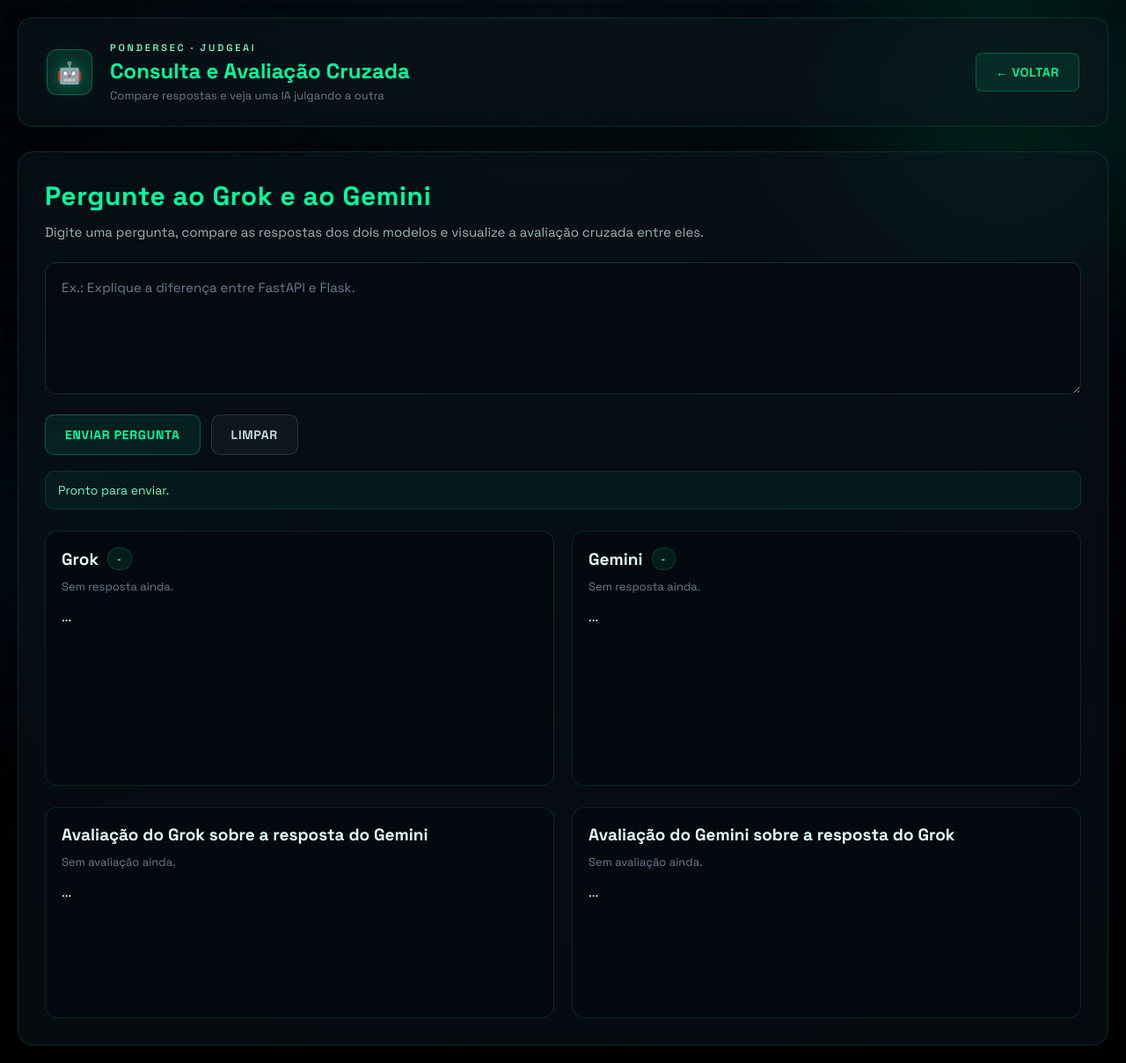
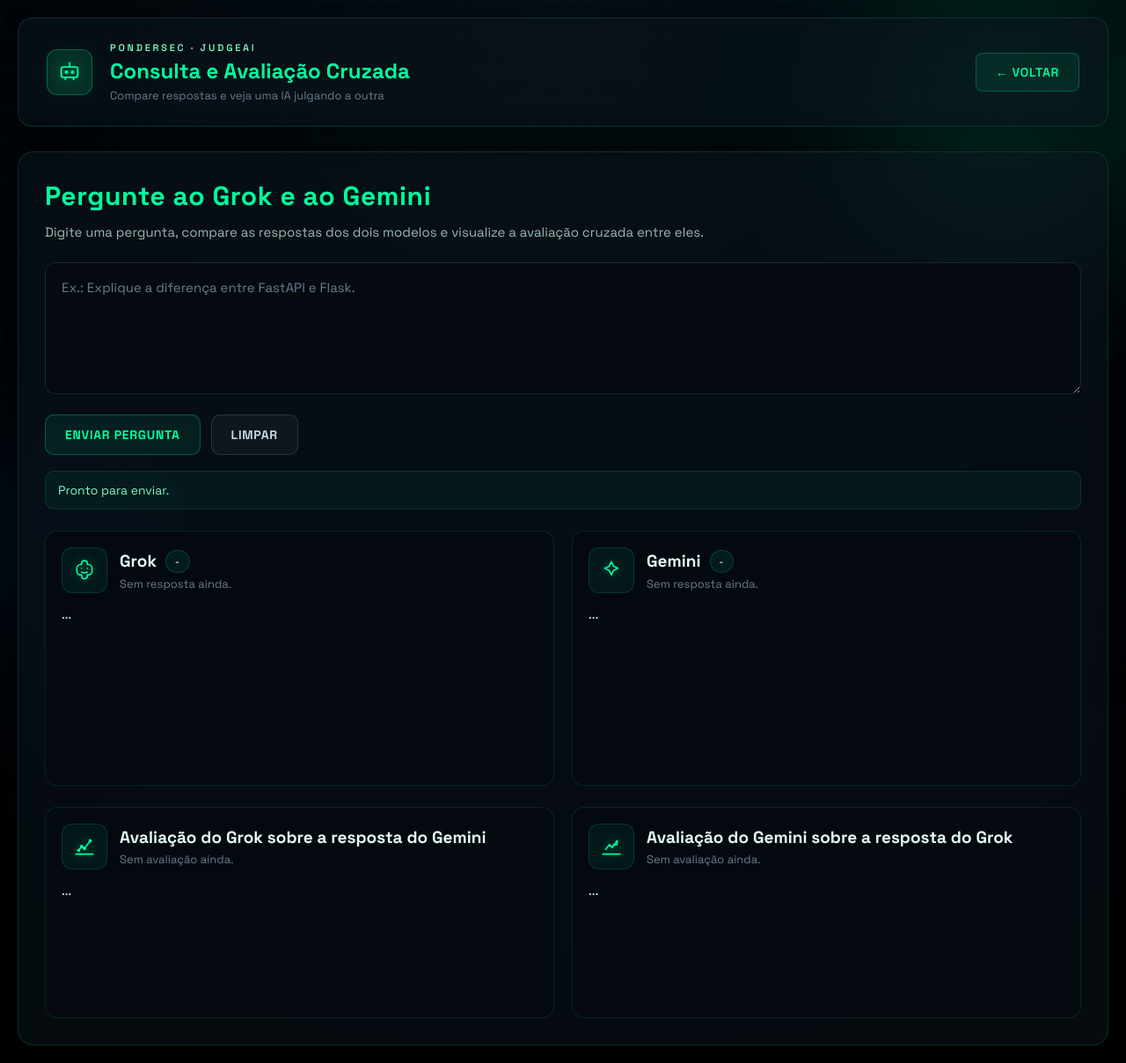
Before and after one commit to miguelmoraesx/Pondersec-judgeAI, a Django app: template comparador/templates/comparador.html in a window 1280 px wide. Shown: the whole page at 88% size. Run offline with Django 5.2, Linux system fonts and the light colour scheme; the template is opened without the code that fills it, so the values that code supplies are empty.

Commit message:
trabalhando

```diff
--- a/comparador/templates/comparador.html
+++ b/comparador/templates/comparador.html
@@ -291,11 +291,54 @@
             min-height: 240px;
         }
 
-        .result h2,
-        .evaluation h2 {
+        .card-head {
+            display: flex;
+            align-items: center;
+            gap: 14px;
+            margin-bottom: 12px;
+        }
+
+        .card-icon {
+            width: 52px;
+            height: 52px;
+            background: rgba(0, 255, 160, 0.06);
+            border: 1px solid rgba(0, 255, 160, 0.15);
+            border-radius: 12px;
+            display: flex;
+            align-items: center;
+            justify-content: center;
+            transition: all 0.35s;
+            flex-shrink: 0;
+        }
+
+        .result:hover .card-icon,
+        .evaluation:hover .card-icon {
+            background: rgba(0, 255, 160, 0.1);
+            border-color: rgba(0, 255, 160, 0.3);
+            box-shadow: 0 0 20px rgba(0, 255, 160, 0.15);
+        }
+
+        .card-icon svg {
+            filter: drop-shadow(0 0 6px rgba(0, 255, 160, 0.4));
+            transition: filter 0.35s;
+        }
+
+        .result:hover .card-icon svg,
+        .evaluation:hover .card-icon svg {
+            filter: drop-shadow(0 0 12px rgba(0, 255, 160, 0.7));
+        }
+
+        .card-head-text {
+            display: flex;
+            flex-direction: column;
+            gap: 4px;
+            flex: 1;
+        }
+
+        .card-head-text h2 {
+            margin: 0;
             font-size: 19px;
             color: #e5fef6;
-            margin-bottom: 10px;
             display: flex;
             align-items: center;
             gap: 10px;
@@ -305,7 +348,7 @@
         .meta {
             font-size: 13px;
             color: #6b7b8d;
-            margin-bottom: 14px;
+            margin: 0;
         }
 
         #grokResponse,
@@ -439,7 +482,15 @@
     <div class="container">
         <div class="header">
             <div class="logo-section">
-                <div class="logo-icon">🤖</div>
+                <div class="logo-icon">
+                    <svg width="28" height="28" viewBox="0 0 24 24" fill="none" stroke="#00ff9f" stroke-width="1.6" stroke-linecap="round" stroke-linejoin="round">
+                        <rect x="4" y="7" width="16" height="10" rx="2"/>
+                        <circle cx="9" cy="12" r="1"/>
+                        <circle cx="15" cy="12" r="1"/>
+                        <path d="M12 3v4"/>
+                        <path d="M8 17v2M16 17v2"/>
+                    </svg>
+                </div>
                 <div class="header-title">
                     <span class="product-name">PonderSEC · JudgeAI</span>
                     <span class="page-title">Consulta e Avaliação Cruzada</span>
@@ -469,28 +520,74 @@
 
             <div class="grid">
                 <div class="result">
+                    <div class="card-head">
+                        <div class="card-icon">
+                            <svg width="26" height="26" viewBox="0 0 24 24" fill="none" stroke="#00ff9f" stroke-width="1.5" stroke-linecap="round" stroke-linejoin="round">
+                                <path d="M12 2a3 3 0 0 0-3 3v1H8a4 4 0 0 0-4 4v3a4 4 0 0 0 4 4h1v1a3 3 0 0 0 6 0v-1h1a4 4 0 0 0 4-4v-3a4 4 0 0 0-4-4h-1V5a3 3 0 0 0-3-3z"/>
+                                <path d="M9 10h.01"/>
+                                <path d="M15 10h.01"/>
+                                <path d="M9 14c1 .8 2 .8 3 .8s2 0 3-.8"/>
+                            </svg>
+                        </div>
+                        <div class="card-head-text">
                             <h2>Grok <span class="badge" id="grokModel">-</span></h2>
                             <div class="meta" id="grokMeta">Sem resposta ainda.</div>
+                        </div>
+                    </div>
                     <div id="grokResponse">...</div>
                 </div>
 
                 <div class="result">
+                    <div class="card-head">
+                        <div class="card-icon">
+                            <svg width="26" height="26" viewBox="0 0 24 24" fill="none" stroke="#00ff9f" stroke-width="1.5" stroke-linecap="round" stroke-linejoin="round">
+                                <path d="M12 3l2.2 4.8L19 10l-4.8 2.2L12 17l-2.2-4.8L5 10l4.8-2.2L12 3z"/>
+                            </svg>
+                        </div>
+                        <div class="card-head-text">
                             <h2>Gemini <span class="badge" id="geminiModel">-</span></h2>
                             <div class="meta" id="geminiMeta">Sem resposta ainda.</div>
+                        </div>
+                    </div>
                     <div id="geminiResponse">...</div>
                 </div>
             </div>
 
             <div class="grid">
                 <div class="evaluation">
+                    <div class="card-head">
+                        <div class="card-icon">
+                            <svg width="26" height="26" viewBox="0 0 24 24" fill="none" stroke="#00ff9f" stroke-width="1.5" stroke-linecap="round" stroke-linejoin="round">
+                                <path d="M3 20h18"/>
+                                <path d="M6 16l3-4 3 2 6-8"/>
+                                <circle cx="6" cy="16" r="1"/>
+                                <circle cx="9" cy="12" r="1"/>
+                                <circle cx="12" cy="14" r="1"/>
+                                <circle cx="18" cy="6" r="1"/>
+                            </svg>
+                        </div>
+                        <div class="card-head-text">
                             <h2>Avaliação do Grok sobre a resposta do Gemini</h2>
                             <div class="meta" id="grokEvalMeta">Sem avaliação ainda.</div>
+                        </div>
+                    </div>
                     <div id="grokEvaluation">...</div>
                 </div>
 
                 <div class="evaluation">
+                    <div class="card-head">
+                        <div class="card-icon">
+                            <svg width="26" height="26" viewBox="0 0 24 24" fill="none" stroke="#00ff9f" stroke-width="1.5" stroke-linecap="round" stroke-linejoin="round">
+                                <path d="M3 20h18"/>
+                                <path d="M6 15l4-5 3 3 5-7"/>
+                                <path d="M18 6v4h-4"/>
+                            </svg>
+                        </div>
+                        <div class="card-head-text">
                             <h2>Avaliação do Gemini sobre a resposta do Grok</h2>
                             <div class="meta" id="geminiEvalMeta">Sem avaliação ainda.</div>
+                        </div>
+                    </div>
                     <div id="geminiEvaluation">...</div>
                 </div>
             </div>
```
Lines whose indentation alone changed are shown as unchanged.
